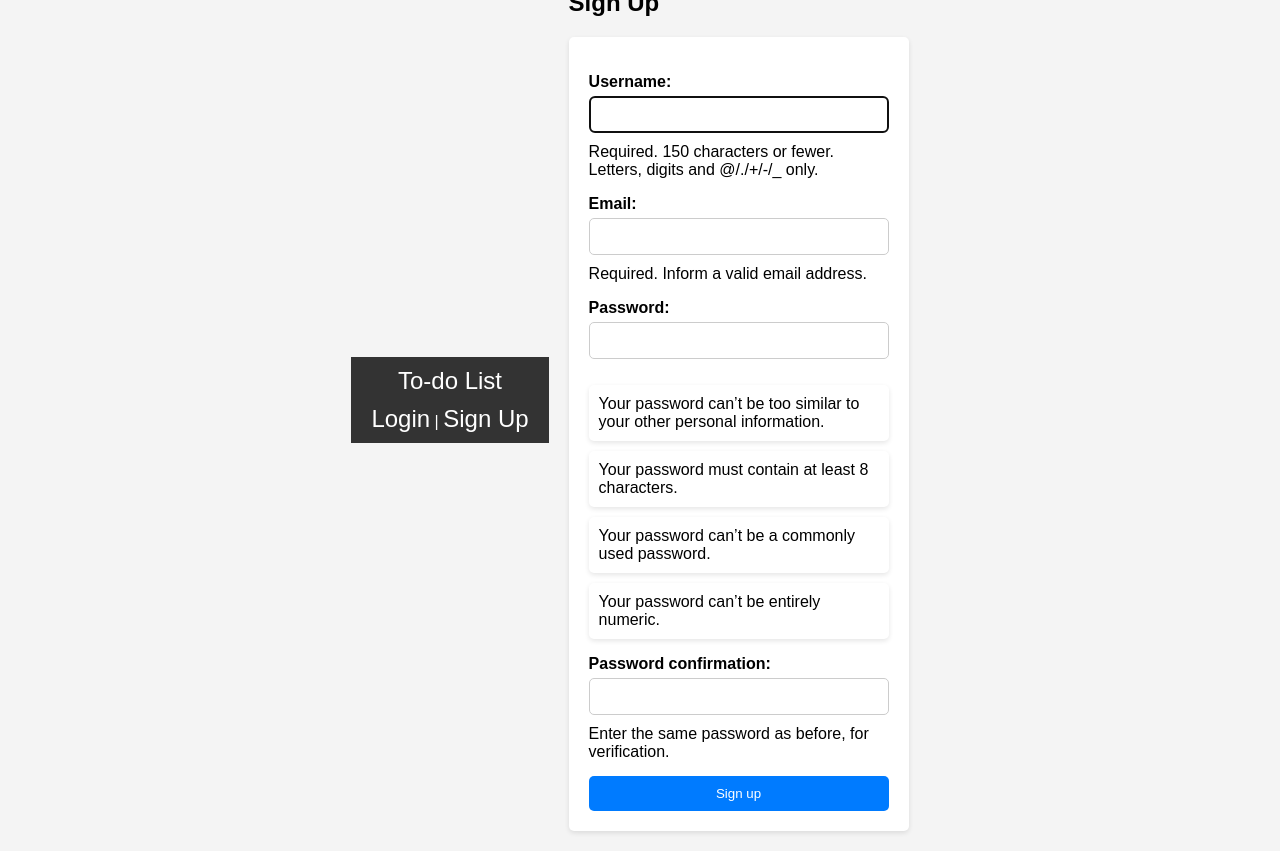
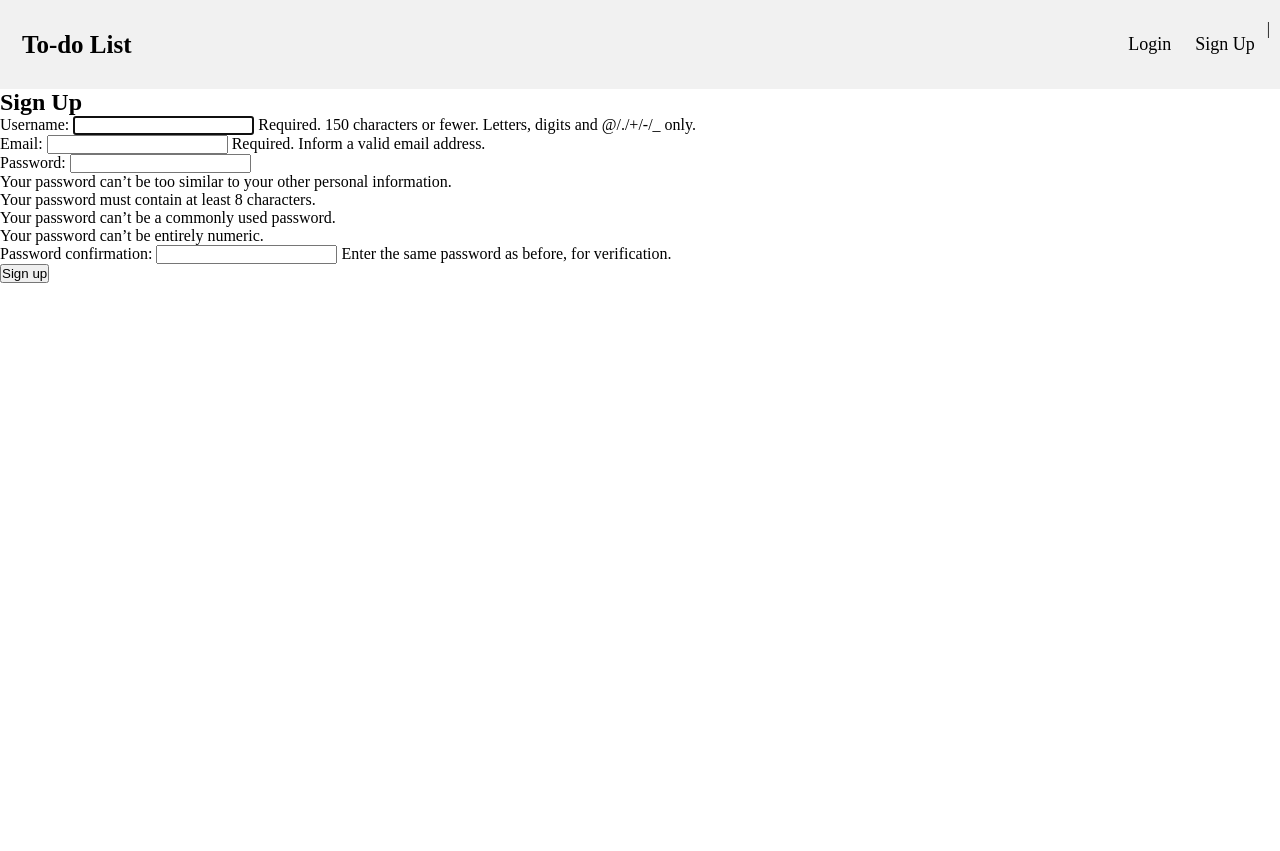
Before and after one commit to Yagodica/todo-django-yandex, a Django app: page /signup/ in a window 1280 px wide. After the commit the page ends 283 px from the top, so only its background shows below. Run offline with Django 5.2, Linux system fonts and the light colour scheme.

Commit message:
css govno

```diff
--- a/mystaticfiles/style.css
+++ b/mystaticfiles/style.css
@@ -1,178 +1,51 @@
-body {
-    font-family: Arial, sans-serif;
-    margin: 0;
-    padding: 0;
-    background-color: #f4f4f4;
-    display: flex;
-    justify-content: center;
-    align-items: center;
-    height: 100vh;
+* {
+  margin: 0;
+  padding: 0;
 }
 
 .header {
-    background-color: #333;
-    color: #fff;
-    padding: 10px 20px;
-    text-align: center;
+  overflow: hidden;
+  background-color: #f1f1f1;
+  padding: 20px 10px;
 }
 
 .header a {
-    color: #fff;
-    text-decoration: none;
-    font-size: 24px;
+  float: left;
+  color: black;
+  text-align: center;
+  padding: 12px;
+  text-decoration: none;
+  font-size: 18px;
+  line-height: 25px;
+  border-radius: 4px;
+}
+
+.header a.logo {
+  font-size: 25px;
+  font-weight: bold;
 }
 
 .header a:hover {
-    text-decoration: underline;
+  background-color: #ddd;
+  color: black;
 }
 
-.header p {
-    margin: 10px 0 0;
+.header a.active {
+  background-color: dodgerblue;
+  color: white;
 }
 
-.header p a {
-    color: #fff;
-    text-decoration: none;
+.header-right {
+  float: right;
 }
 
-.header p a:hover {
-    text-decoration: underline;
+@media screen and (max-width: 500px) {
+  .header a {
+    float: none;
+    display: block;
+    text-align: left;
+  }
+  .header-right {
+    float: none;
+  }
 }
-
-.header form {
-    display: inline;
-}
-
-.header button {
-    background-color: #ff4d4d;
-    border: none;
-    color: #fff;
-    padding: 5px 10px;
-    cursor: pointer;
-}
-
-.header button:hover {
-    background-color: #ff1a1a;
-}
-
-.content {
-    padding: 20px;
-}
-
-h3 {
-    color: #333;
-}
-
-ul {
-    list-style-type: none;
-    padding: 0;
-}
-
-li {
-    background-color: #fff;
-    margin: 10px 0;
-    padding: 10px;
-    border-radius: 5px;
-    box-shadow: 0 2px 5px rgba(0, 0, 0, 0.1);
-}
-
-li div {
-    cursor: pointer;
-}
-
-input[type="button"], input[type="submit"] {
-    background-color: #007bff;
-    border: none;
-    color: #fff;
-    padding: 10px 20px;
-    cursor: pointer;
-    border-radius: 5px;
-}
-
-input[type="button"]:hover, input[type="submit"]:hover {
-    background-color: #0056b3;
-}
-
-form {
-    background-color: #fff;
-    padding: 20px;
-    border-radius: 5px;
-    box-shadow: 0 2px 5px rgba(0, 0, 0, 0.1);
-    width: 300px;
-}
-
-form p {
-    margin-bottom: 15px;
-}
-
-form table {
-    width: 100%;
-    border-collapse: collapse;
-}
-
-form table td {
-    padding: 10px;
-}
-
-form label {
-    display: block;
-    margin-bottom: 5px;
-    font-weight: bold;
-}
-
-form input[type="text"], form input[type="password"] {
-    width: 100%;
-    padding: 10px;
-    margin-bottom: 10px;
-    border: 1px solid #ccc;
-    box-sizing: border-box;
-    border-radius: 5px;
-}
-
-form input[type="text"], form input[type="email"] {
-    width: 100%;
-    padding: 10px;
-    margin-bottom: 10px;
-    border: 1px solid #ccc;
-    box-sizing: border-box;
-    border-radius: 5px;
-}
-
-form button[type="submit"] {
-    background-color: #007bff;
-    border: none;
-    color: #fff;
-    padding: 10px 20px;
-    cursor: pointer;
-    border-radius: 5px;
-    width: 100%;
-}
-
-form button[type="submit"]:hover {
-    background-color: #0056b3;
-}
-
-.errorlist {
-    color: #ff0000;
-    margin-bottom: 15px;
-    padding: 10px;
-    background-color: #ffe6e6;
-    border: 1px solid #ff0000;
-    border-radius: 5px;
-}
-
-.errorlist li {
-    list-style-type: none;
-}
-
-form table input[type="text"], form table textarea {
-    width: 100%;
-    padding: 10px;
-    margin: 5px 0;
-    border: 1px solid #ccc;
-    border-radius: 5px;
-}
-
-form table input[type="submit"], form table input[type="button"] {
-    margin-top: 10px;
-}
--- a/todo_app/templates/base.html
+++ b/todo_app/templates/base.html
@@ -13,8 +13,8 @@
 
 <body>
     <div class="header">
-        <!-- <h1 onclick="location.href='{% url "index" %}'">To-do List</h1> -->
-        <a href="{% url 'index' %}">To-do List</a>
+        <a class="logo" href="{% url 'index' %}">To-do List</a>
+        <div class="header-right">
             {% if user.is_authenticated %}
                 <p>Welcome, {{ user.username }}!
                     <form method="post" action="{% url 'logout' %}">
@@ -26,6 +26,7 @@
                 <p><a href="{% url 'login' %}">Login</a> | <a href="{% url 'signup' %}">Sign Up</a></p>
             {% endif %}
         </div>
+    </div>
     <div class="content">
         {% block content %}
         {% endblock %}
```
Lines whose indentation alone changed are shown as unchanged.
